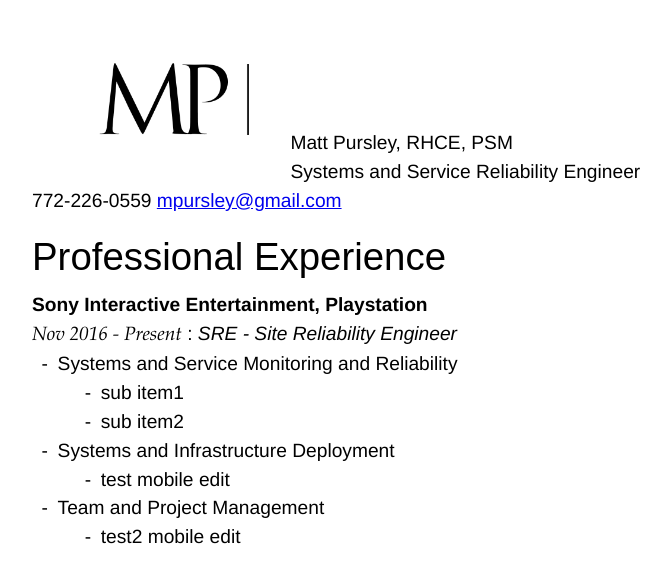
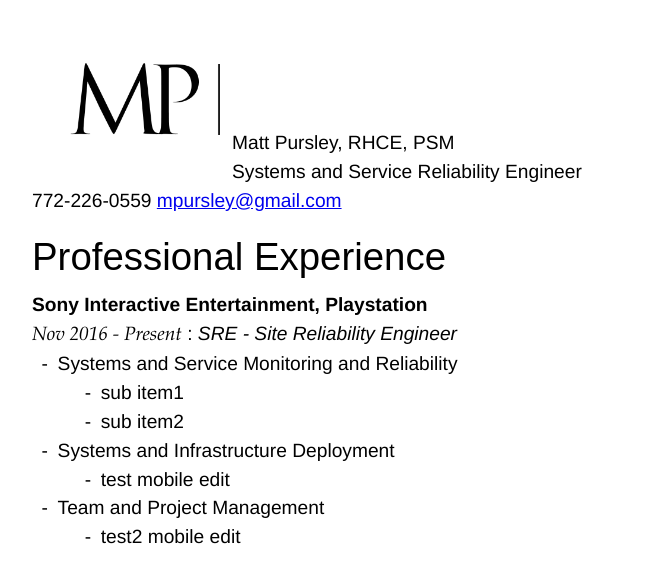
Before and after one commit to mpursley/mpursley.github.io, a Jekyll site: the page built from index_resume_short.md, in a window 1280 px wide. Shown: the top 583 px of the page, without its empty margins (16-687 px from the left). Built offline with Jekyll 4.4.1, drawn with Linux system fonts in a browser that asks for light colours.

Commit message:
Update index_resume_short.md

```diff
--- a/index_resume_short.md
+++ b/index_resume_short.md
@@ -2,7 +2,8 @@
 layout: cv
 title: Matt Pursley's CV
 ---
-<table border="1" style="width:60%">
+
+<table>
   <tr>
     <th><img src="assets/matt pursley resume logo v2 cropped.png" width="200"></th>
     <th><div align="left"><b>Matt Pursley</b>, RHCE, PSM <br>Systems and Service Reliability Engineer</div></th>
```
